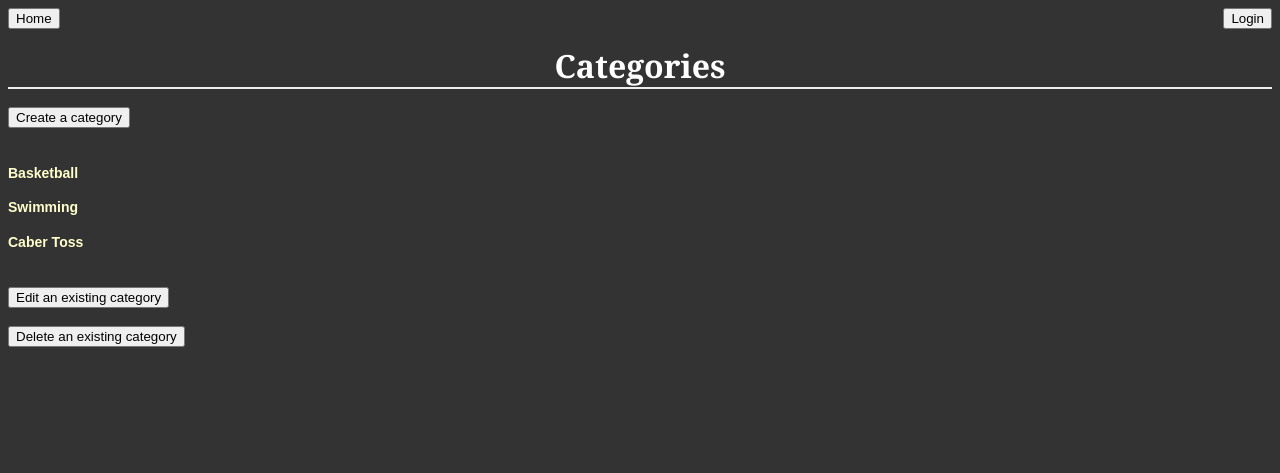
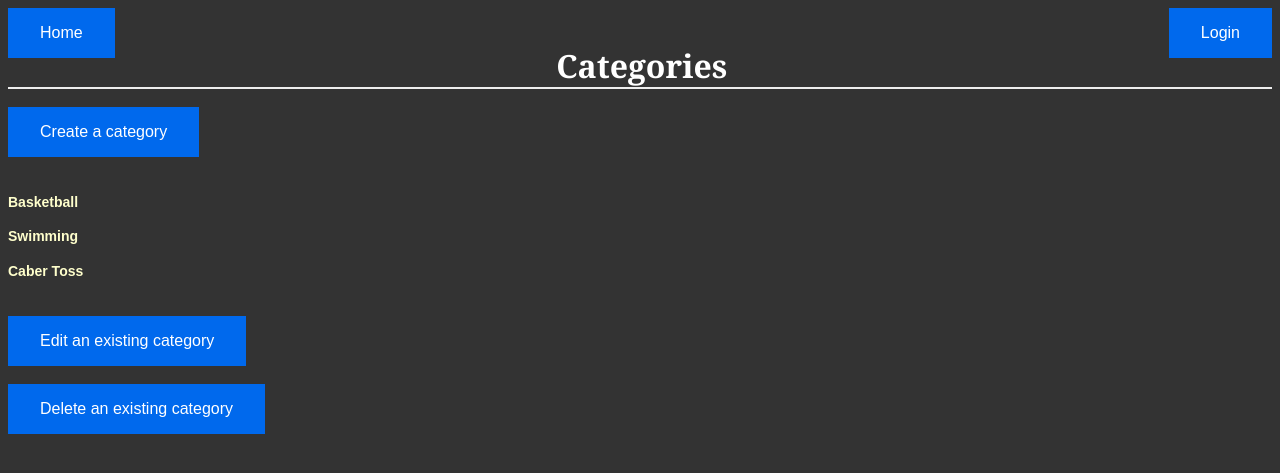
Before and after one commit to kotamichael/catalog, a Flask app: page / in a window 1280 px wide. Shown: the top 473 px of the page. Run offline with Flask 2, Linux system fonts and the light colour scheme; data comes from the database, SQL or seed files in the repository.

Commit message:
Begin styling buttons

```diff
--- a/static/styles.css
+++ b/static/styles.css
@@ -31,6 +31,38 @@ dt {
     color: #cccccc;
 }
 
+button {
+    display: inline-block;
+    border: none;
+    padding: 1rem 2rem;
+    margin: 0;
+    text-decoration: none;
+    background: #0069ed;
+    color: #ffffff;
+    font-family: sans-serif;
+    font-size: 1rem;
+    cursor: pointer;
+    text-align: center;
+    transition: background 250ms ease-in-out,
+                transform 150ms ease;
+    -webkit-appearance: none;
+    -moz-appearance: none;
+}
+
+button:hover,
+button:focus {
+    background: #0053ba;
+}
+
+button:focus {
+    outline: 1px solid #fff;
+    outline-offset: -4px;
+}
+
+button:active {
+    transform: scale(0.99);
+}
+
 a {
     text-decoration: none;
     color: #ffffcc;
```
